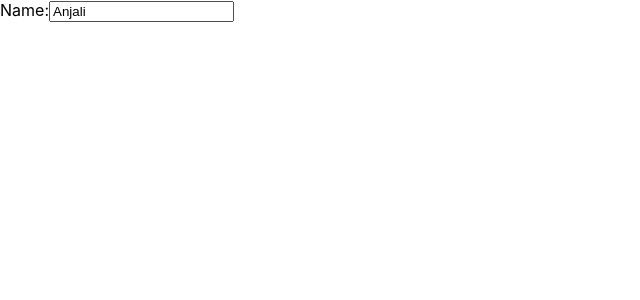
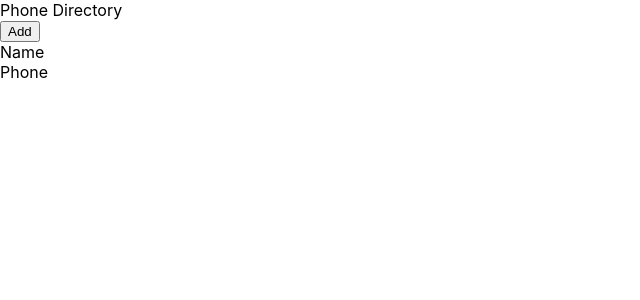
Before and after one commit to anjaliprt/phone-directory, a React (Create React App) app: page / in a window 1280 px wide. Shown: the top 300 px of the page, without its empty margins (0-640 px from the left). Built offline with nearby package versions, Linux system fonts and the light colour scheme.

Commit message:
Created ‘Header’ Component

```diff
--- a/src/App.js
+++ b/src/App.js
@@ -1,19 +1,17 @@
 import React, { Component } from 'react';
+import Header from './Header.js';
 
-class App extends Component{
-render(){
+    class App extends Component {
+      render() {
         return (
-    <div className="header">
-    {/* <div >
-      Phone Directory
-    </div>
+          <div>
+
+            <Header/>
             <button>Add</button>
             <div>
-      <span> Name </span><br/>
-      <span> Phone </span>
-    </div> */}
-    <label htmlFor="name">Name:</label>
-    <input id = "name" type="text" placeholder ="Type Here" defaultValue="Anjali"/>
+              <span>Name</span><br />
+              <span>Phone</span>
+            </div>
           </div>
         );
       }
--- /dev/null
+++ b/src/Header.js
@@ -0,0 +1,11 @@
+import React from 'react';
+
+const Header = function() {
+    return (
+        <div className="header">
+            Phone Directory
+        </div>
+    )
+}
+
+export default Header;
```
Lines whose indentation alone changed are shown as unchanged.
